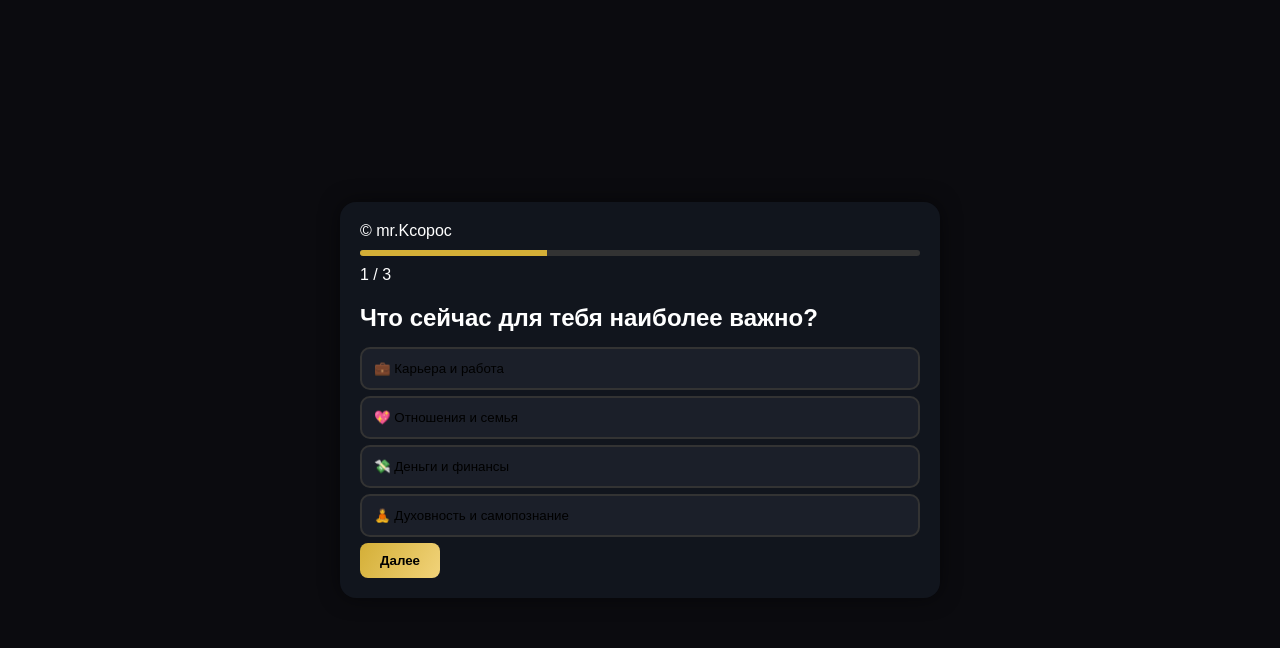
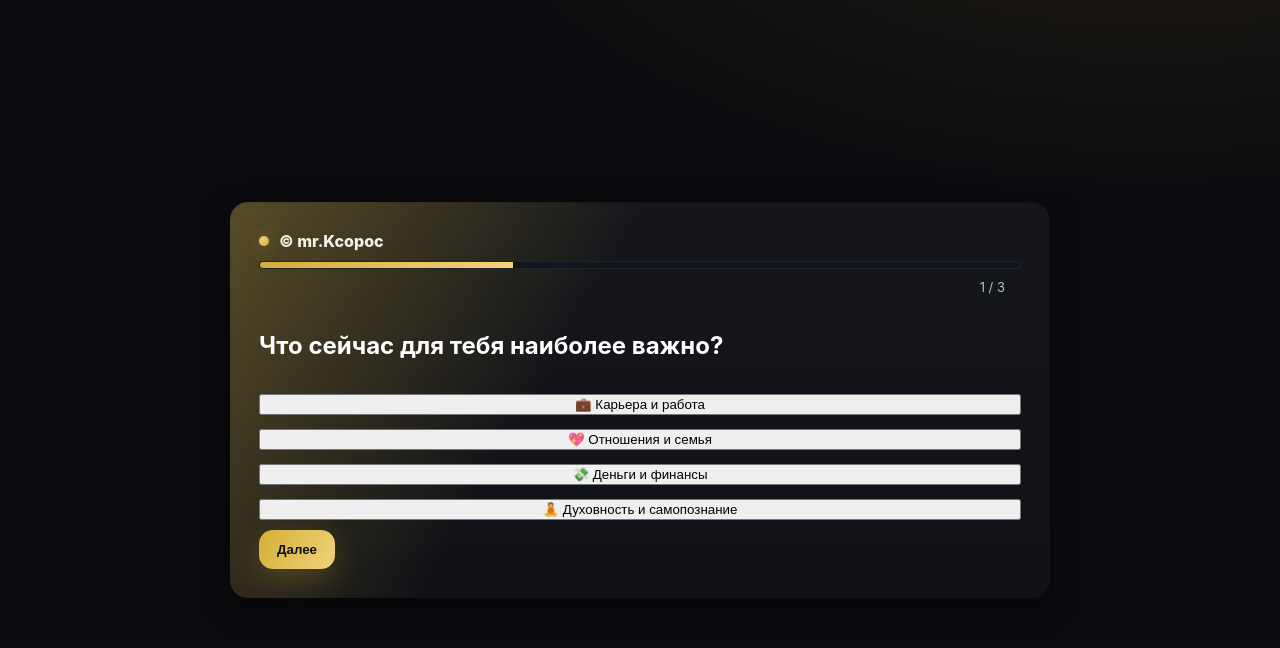
Before and after one commit to DEOZMSK/ask, a plain HTML site: page index.html in a window 1280 px wide. Both pictures are taken after a click on the button "Начать". Drawn offline with Linux system fonts and the light colour scheme.

Commit message:
Add files via upload

```diff
--- a/style.css
+++ b/style.css
@@ -1,58 +1,52 @@
-body {
-  font-family: sans-serif;
-  background: #0b0b0f;
-  color: #fff;
-  margin: 0;
-  display: flex;
-  justify-content: center;
-  align-items: center;
-  min-height: 100vh;
+/* Black & Gold UI */
+:root{
+  --bg:#0b0b0f; --panel:#101217; --text:#fff; --muted:#b7beca;
+  --gold:#d4af37; --gold2:#f1d37a; --radius:18px; --shadow:0 10px 30px rgba(0,0,0,.5);
 }
-.hidden { display: none; }
-.app { max-width: 600px; width: 100%; padding: 20px; }
-.card {
-  background: #11151d;
-  padding: 20px;
-  border-radius: 16px;
-  box-shadow: 0 0 20px rgba(0,0,0,0.5);
+*{box-sizing:border-box}
+html,body{height:100%}
+body{margin:0; font-family:Inter,system-ui,Segoe UI,Roboto,Arial; color:var(--text);
+  background:
+    radial-gradient(1200px 600px at 90% -20%, rgba(212,175,55,.12), transparent 60%),
+    radial-gradient(800px 500px at -10% 120%, rgba(241,211,122,.10), transparent 60%),
+    var(--bg);
 }
-.btn {
-  padding: 10px 20px;
-  border-radius: 8px;
-  border: none;
-  cursor: pointer;
-  font-weight: bold;
-  transition: transform 0.2s, background 0.3s;
+.app{min-height:100dvh; display:grid; place-items:center; padding:24px}
+.card{background:linear-gradient(180deg,rgba(255,255,255,.02),transparent) padding-box,
+               linear-gradient(120deg, rgba(212,175,55,.35), rgba(255,255,255,0) 40%) border-box,
+               var(--panel);
+  border:1px solid transparent; border-radius:var(--radius); box-shadow:var(--shadow);
+  width:min(820px,100%); padding:28px;
 }
-.btn-gold {
-  background: linear-gradient(120deg,#d4af37,#f1d37a);
-  color: #000;
+.hidden{display:none !important}
+.lead{color:var(--muted)}
+.btn{border:none; border-radius:14px; padding:12px 18px; font-weight:700; cursor:pointer; transition:.2s transform,.35s box-shadow,.35s filter}
+.btn:active{transform:translateY(1px)}
+.btn-gold{color:#111; background:linear-gradient(120deg,var(--gold),var(--gold2)); box-shadow:0 10px 30px rgba(212,175,55,.25)}
+.btn-gold:hover{filter:saturate(1.05); box-shadow:0 16px 38px rgba(212,175,55,.35)}
+.btn-ghost{background:transparent; color:var(--text); border:1px solid rgba(255,255,255,.12)}
+.btn-ghost:hover{background:rgba(255,255,255,.05)}
+
+.survey-header{display:grid; grid-template-columns:1fr auto; gap:10px 16px; align-items:center; margin-bottom:16px}
+.brand{display:flex; align-items:center; gap:10px; color:#f6f2e7; font-weight:800}
+.dot{width:10px; height:10px; border-radius:50%; background:radial-gradient(circle at 30% 30%, var(--gold2), var(--gold)); box-shadow:0 0 16px rgba(212,175,55,.5)}
+.progress{grid-column:1/-1; height:8px; background:#11151d; border-radius:999px; overflow:hidden; border:1px solid rgba(255,255,255,.06)}
+.bar{height:100%; width:0%; background:linear-gradient(90deg,var(--gold),var(--gold2)); transition:width .45s ease}
+.step{color:var(--muted); font-size:13px; justify-self:end}
+
+.qwrap{display:grid; gap:14px}
+.q-title{font-size: clamp(18px, 3vw, 26px); margin:4px 0}
+.q-image{max-width:100%; border-radius:12px; border:1px solid rgba(255,255,255,.08)}
+.options{display:grid; gap:10px}
+.opt{display:flex; align-items:center; gap:10px; background:#121621; border:1px solid rgba(255,255,255,.08); padding:12px 14px; border-radius:12px}
+.opt:hover{border-color:rgba(212,175,55,.35); box-shadow:0 10px 24px rgba(212,175,55,.12)}
+.opt input{accent-color:var(--gold)}
+textarea, input[type="text"], input[type="number"], input[type="tel"], input[type="email"]{
+  width:100%; border-radius:10px; border:1px solid rgba(255,255,255,.15); background:#11151d; color:var(--text);
+  padding:10px 12px;
 }
-.btn-ghost {
-  background: transparent;
-  border: 2px solid #d4af37;
-  color: #d4af37;
-}
-.btn:hover { transform: scale(1.05); }
-.progress { background:#333; height:6px; border-radius:3px; overflow:hidden; margin:10px 0; }
-.bar { background:#d4af37; height:100%; width:0; transition:width 0.3s; }
-.qwrap h2 { margin-bottom:15px; }
-.option-btn {
-  display:block;
-  width:100%;
-  text-align:left;
-  margin:6px 0;
-  padding:12px;
-  background:#1b1f29;
-  border:2px solid #333;
-  border-radius:10px;
-  cursor:pointer;
-  transition:0.2s;
-}
-.option-btn:hover { border-color:#d4af37; }
-.option-btn.active {
-  border-color:#d4af37;
-  background:rgba(212,175,55,0.15);
-}
-.range-input { width:100%; }
-img.qimage { max-width:100%; border-radius:12px; margin:12px 0; }
+.range{display:flex; align-items:center; gap:12px}
+.range input[type="range"]{width:100%}
+.nav{display:flex; justify-content:space-between; margin-top:10px}
+
+@media (min-width:720px){ .options{grid-template-columns:1fr 1fr} }
```
